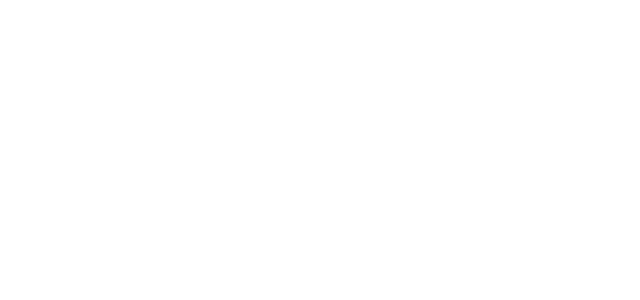
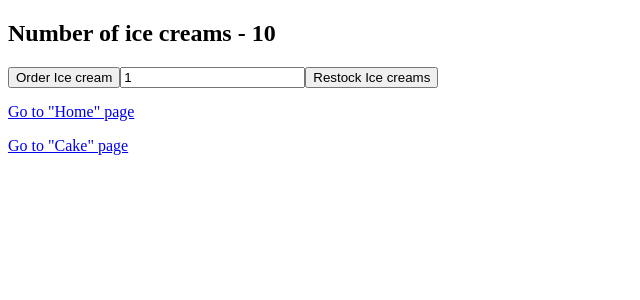
Before and after one commit to ElemaGp/redux-toolkit, a React (Create React App) app: page /icecream in a window 1280 px wide. Before the commit this address had no page. Shown: the top 300 px of the page, without its empty margins (0-640 px from the left). Built offline with nearby package versions, Linux system fonts and the light colour scheme.

Commit message:
feat: created and styled the icecream page

```diff
--- a/src/App.js
+++ b/src/App.js
@@ -2,6 +2,7 @@
 import { Cake } from './pages/cake/Cake';
 import Home from './pages/home/Home';
 import { BrowserRouter, Routes, Route } from "react-router-dom";
+import { Icecream } from './pages/icecream/Icecream';
 
 
 function App() {
@@ -12,6 +13,7 @@
           <Route path="/">
             <Route index element={<Home />} />
             <Route path="cake" element={<Cake />} />
+            <Route path="icecream" element={<Icecream />} />
           </Route>
         </Routes>
       </BrowserRouter>
--- a/src/app/store.js
+++ b/src/app/store.js
@@ -1,6 +1,6 @@
 import { configureStore } from '@reduxjs/toolkit'
 import cakeReducer from '../features/cake/cakeSlice'
-import icecreamReducer from '../features/icecream/icecreamSlice'
+import icecreamReducer from '../features/icecream/iceCreamSlice'
 import userReducer from '../features/user/userSlice'
 
 const store = configureStore({
--- a/src/pages/cake/Cake.jsx
+++ b/src/pages/cake/Cake.jsx
@@ -16,6 +16,7 @@
 
 
             <Link to="/" className="goToHomeBtn">Go to "Home" page to see RTK being used to manage state in an async operation </Link>
+            <Link to="/icecream" className="goToHomeBtn">Go to "Icecream" page </Link>
 
       </div>
     )
--- a/src/pages/home/Home.jsx
+++ b/src/pages/home/Home.jsx
@@ -30,6 +30,7 @@
 
 
         <Link to="/cake" className="goToCakeBtn">Go to "Cake" page to see RTK being used to manage state in non-async operation </Link>
+        <Link to="/icecream" className="goToCakeBtn">Go to "Icecream" page to see RTK being used to manage state in non-async operation where whenecer a cake is bought, no.of icream reduces by 1</Link>
 
     </div>
   )
--- a/src/pages/icecream/Icecream.jsx
+++ b/src/pages/icecream/Icecream.jsx
@@ -1,9 +1,11 @@
 import "./icecream.css"
 import React from 'react'
 import { useSelector, useDispatch } from 'react-redux'
-import { ordered, restocked } from './icecreamSlice'
+import { ordered, restocked } from "../../features/icecream/iceCreamSlice"
+import { Link } from "react-router-dom"
 
-export const IcecreamView = () => {
+
+export const Icecream = () => {
   const [value, setValue] = React.useState(1)
   const numOfIcecreams = useSelector(state => state.icecream.numOfIcecreams)    //the reason "const numOfIcecreams" is equal to "state.icecream.numOfIcecreams" and not "state.icecream" like we did in the "user" section is that in the IcecreamSlice.jsx, "numOfIcecreams" is the only property of the icecream in the initial state and so the only property we used in the reducer. If it had more properties in the initial state, like the "user" initial state had, then we would have used just "state.icecream" so that we'll have access to all the properties of the icecream. In fact in that case, i wouldn't have said "const numOfIcecreams=...", i would have said "const icecream = useSelector(state => state.icecream)"
   const dispatch = useDispatch()
@@ -16,9 +18,14 @@
         value={value}
         onChange={e => setValue(parseInt(e.target.value))}
       />
-      <button onClick={() => dispatch(restocked(value))}> {/*passing the "value" value as the payload */}
+      <button onClick={() => dispatch(restocked(value))}> {/*passing the value of "value" as the payload */}
         Restock Ice creams
       </button>
+
+    <div className="links">
+      <Link to="/">Go to "Home" page</Link>
+      <Link to="/cake">Go to "Cake" page</Link>
+    </div>
     </div>
   )
 }
--- a/src/pages/icecream/icecream.css
+++ b/src/pages/icecream/icecream.css
@@ -0,0 +1,6 @@
+.links{
+    display: flex;
+    flex-direction: column;
+    margin-top: 15px;
+    gap: 1rem;
+}
```
